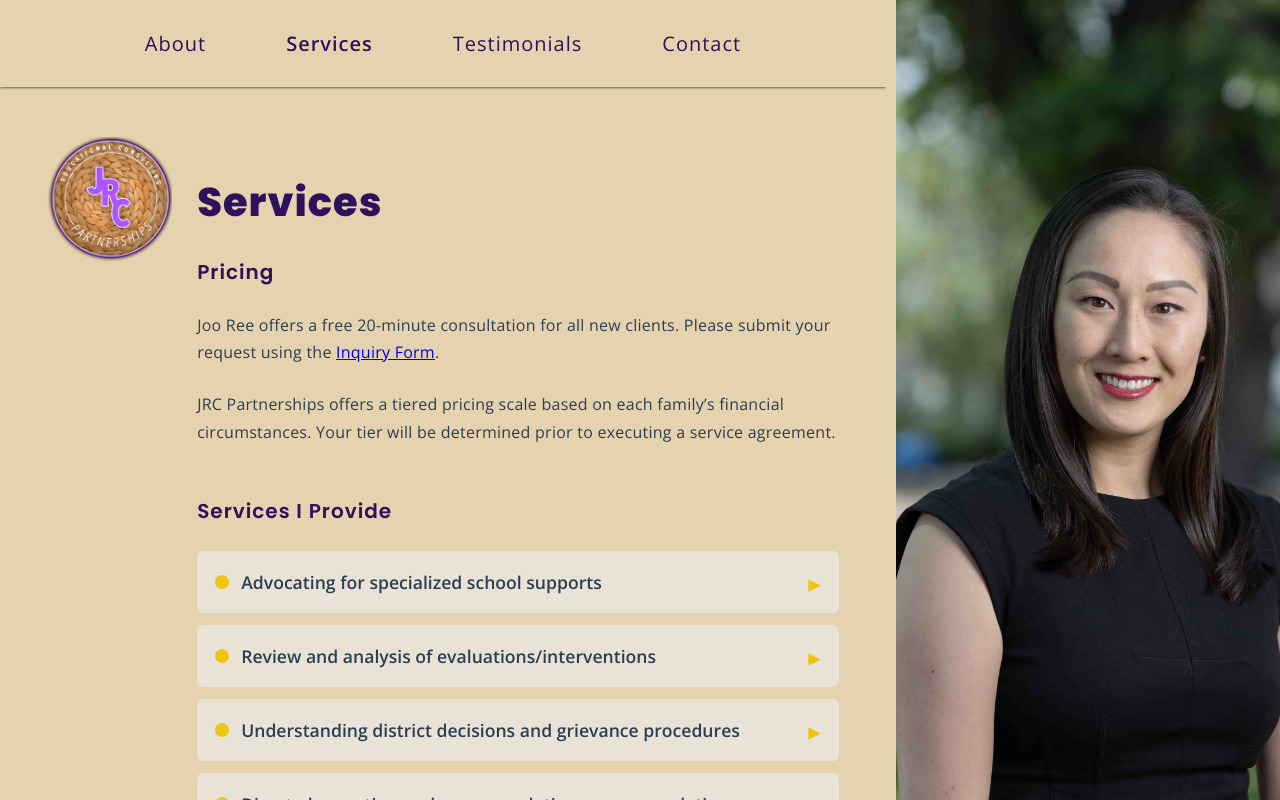
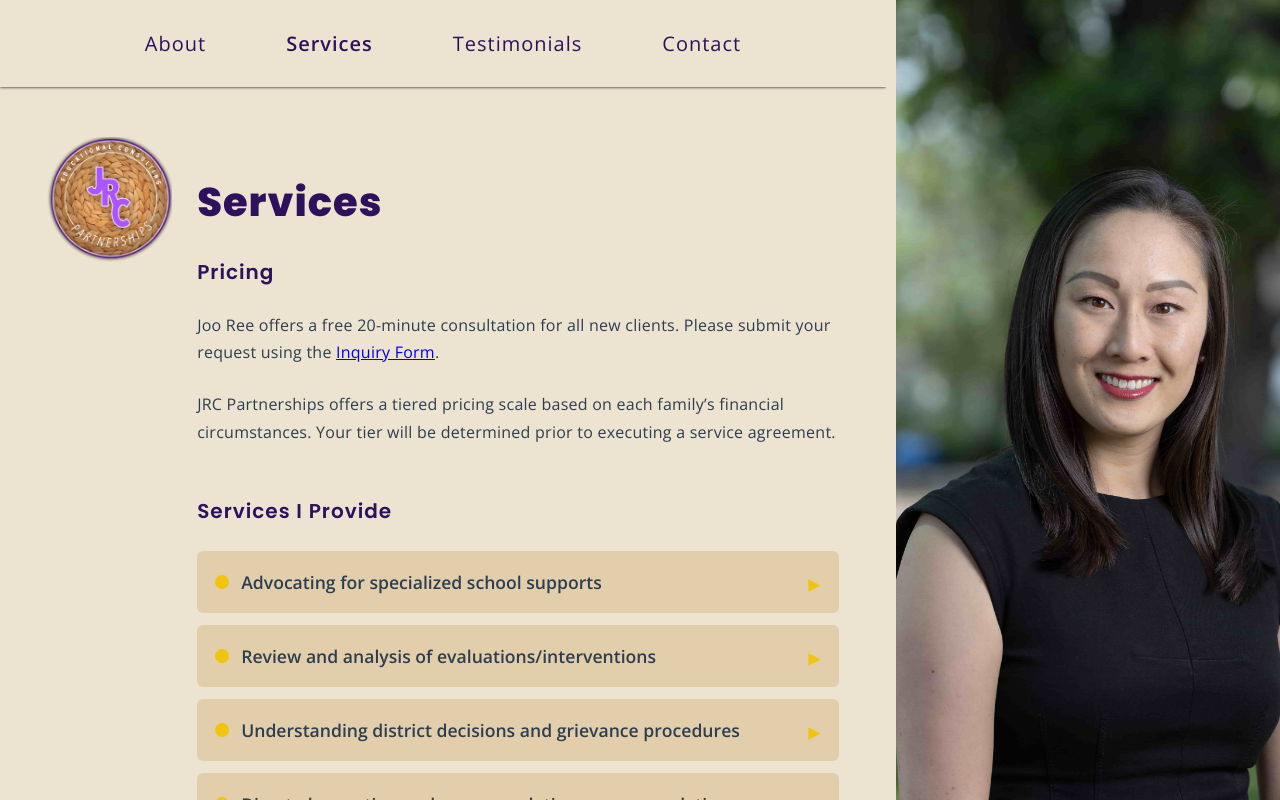
Before and after one commit to JacopoFB/jrc-consulting, a plain HTML site: page services.html in a window 1280 px wide. Drawn offline with nearby package versions, Linux system fonts and the light colour scheme.

Commit message:
small changes

```diff
--- a/css/bulletlist.css
+++ b/css/bulletlist.css
@@ -19,7 +19,7 @@
     align-items: center;
     cursor: pointer;
     padding: 14px 18px;
-    background: #e9e3d7;
+    background: #e2ceaa;
 }
 
 .bullet-dot {
@@ -47,7 +47,7 @@
 .bullet-content {
     max-height: 0;
     overflow: hidden;
-    background: #e9e3d7;
+    background: #e2ceaa;
     color: #555;
     font-size: 0.95rem;
     line-height: 1.5;
--- a/css/main.css
+++ b/css/main.css
@@ -8,7 +8,7 @@
 
 /* color palatte */
 :root {
-    --primary-color: #e5d2ae;
+    --primary-color: #ece3d1;
     --secondary-color: #e9e3d7;
     --accent-color: #9362cb;
 
@@ -27,6 +27,17 @@
 }
 body { background-color: var(--primary-color); }
 h1, h2, h3, h4, h5, h6, p { color: var(--accent-txt); }
+
+/* logo */
+.logo img {
+    transition: transform 0.3s ease;
+    cursor: pointer;
+}
+
+.logo img:hover {
+    transform: scale(1.05);
+    /* slight scale up */
+}
 
 /* custom scrollbar */
 ::-webkit-scrollbar {
```
Also changed, not shown: about.html (+2 -0 lines), contact.html (+1 -1 lines).
